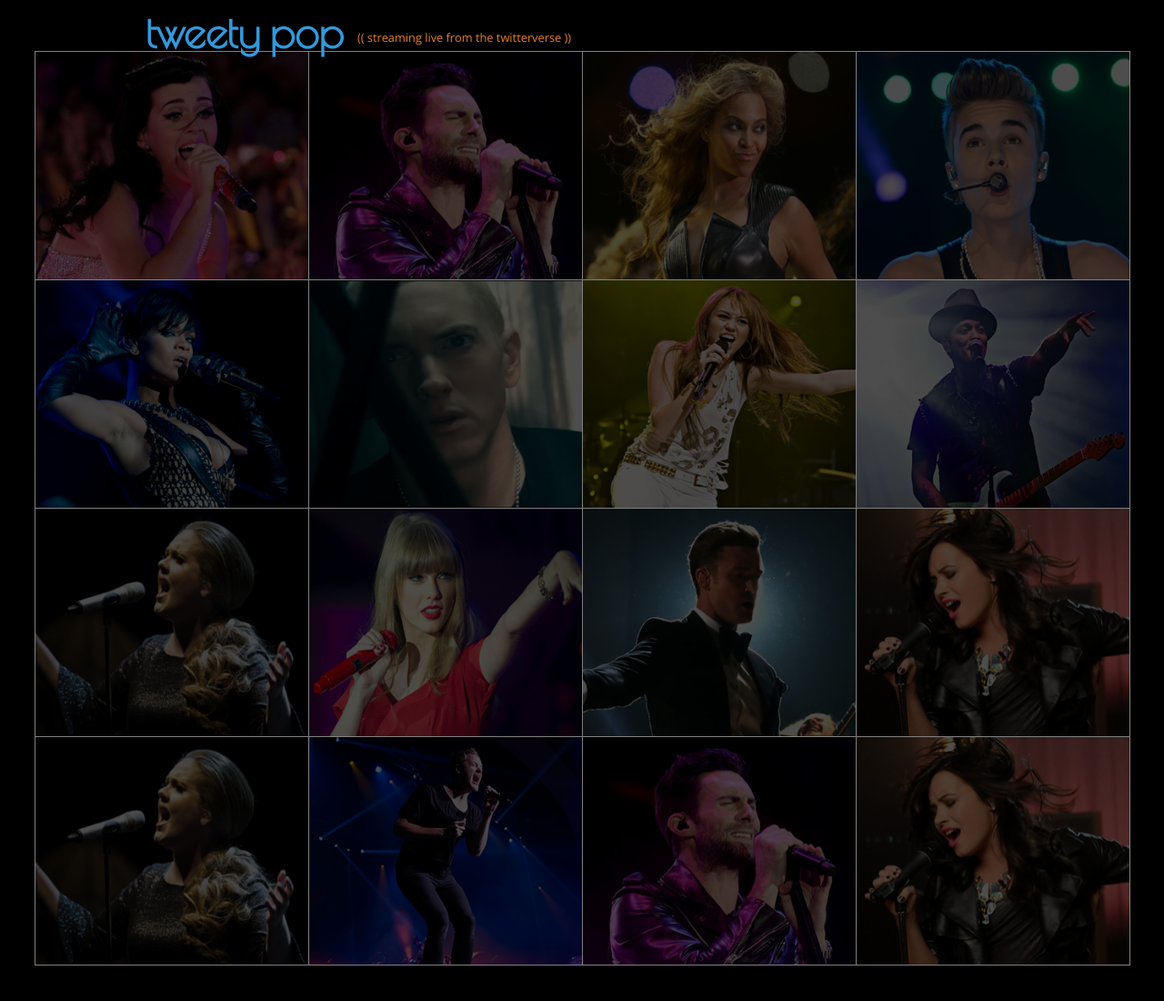
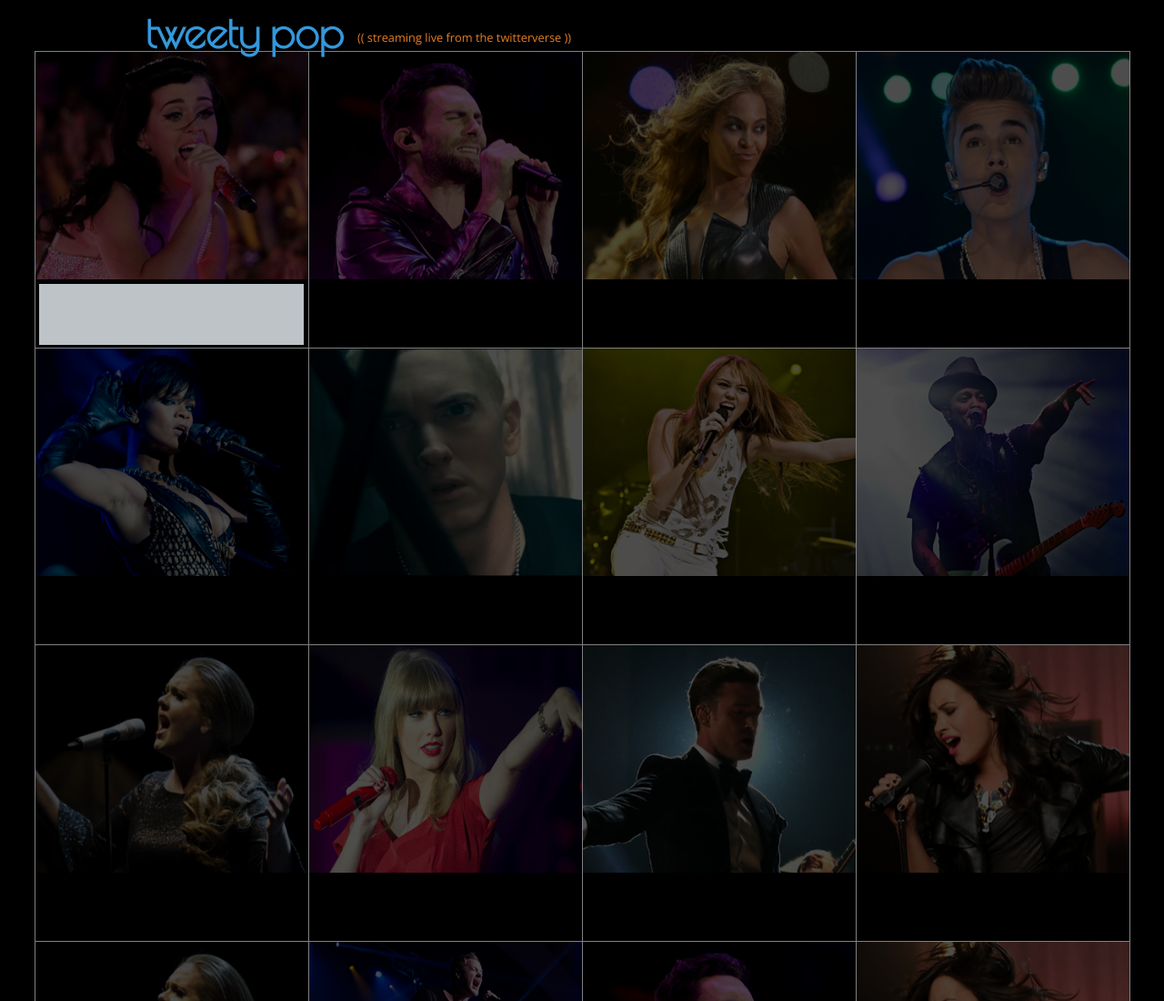
Before and after one commit to scottjason/tweety-pop, a website: page index.html in a window 1280 px wide. Shown: the top 1100 px of the page at 91% size. Before the commit the page ends 1065 px from the top, so only its background shows below. Drawn offline with nearby package versions, Linux system fonts and the light colour scheme; no server answers.

Commit message:
adds stats block for katy perry

```diff
--- a/index.html
+++ b/index.html
@@ -24,7 +24,9 @@
 
   <tr>
     <td><div class="box"><p class="katy"></p>
-    <img id='katy-pic' src="images/katyperry.png"></div></td>
+    <img id='katy-pic' src="images/katyperry.png">
+    <div id='katy-stats'></div></div></td>
+
     <td><div class="box"><p class="levine"></p>
     <img id='levine-pic'  src="images/levine.png"></div></td>
     <td><div class="box"><p class="beyonce"></p>
--- a/public/stylesheets/main.css
+++ b/public/stylesheets/main.css
@@ -37,7 +37,7 @@ p {
 }
 .box {
     width: 300px;
-    height: 250px;
+    height: 325px;
 }
 .bieber {
     max-width: 280px;
@@ -102,6 +102,18 @@ p {
     opacity: 0.3;
     width: 300px;
     height: 250px;
+}
+#katy-stats {
+    font-family: 'Open Sans', sans-serif;
+    font-size: 0.8em;
+    /*display: inline;*/
+    color: #3498db text-align: center;
+    width: 291px;
+    height: 67px;
+    background-color: #bdc3c7;
+    z-index: 0;
+    position: relative;
+    margin-left: 4px;
 }
 .eminem {
     max-width: 280px;
```
